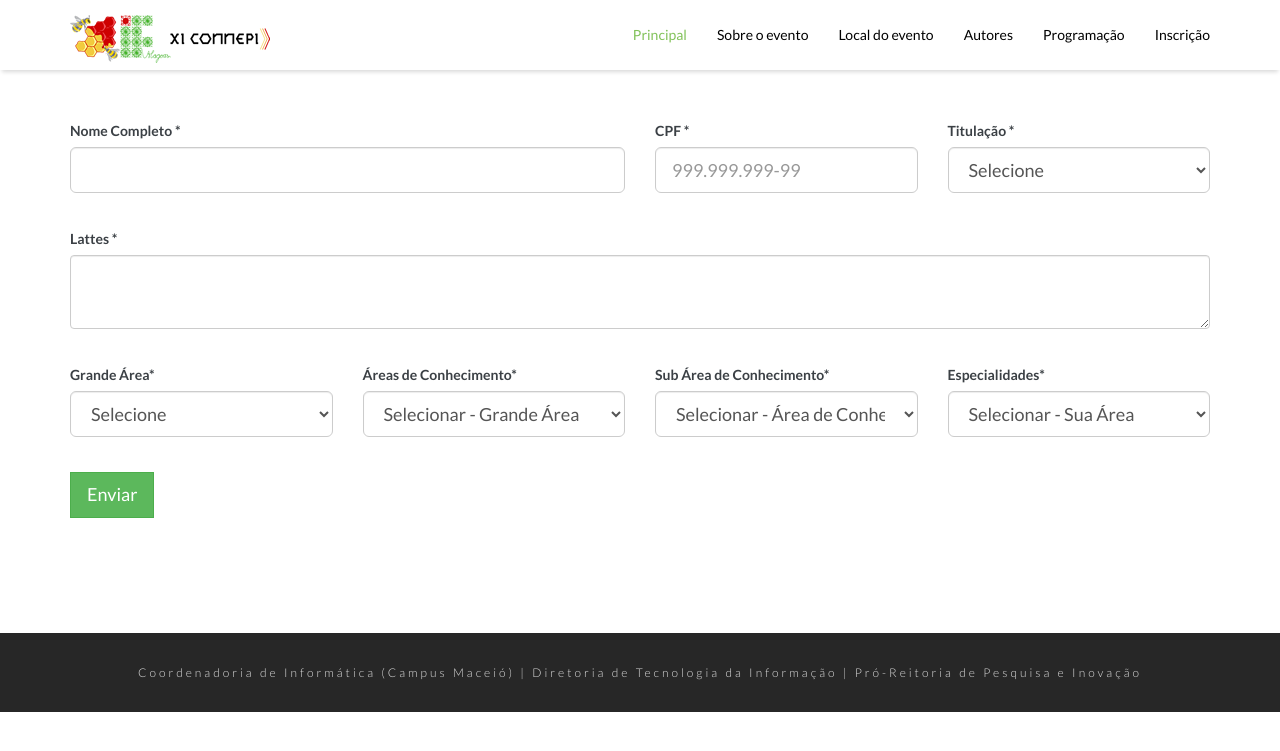
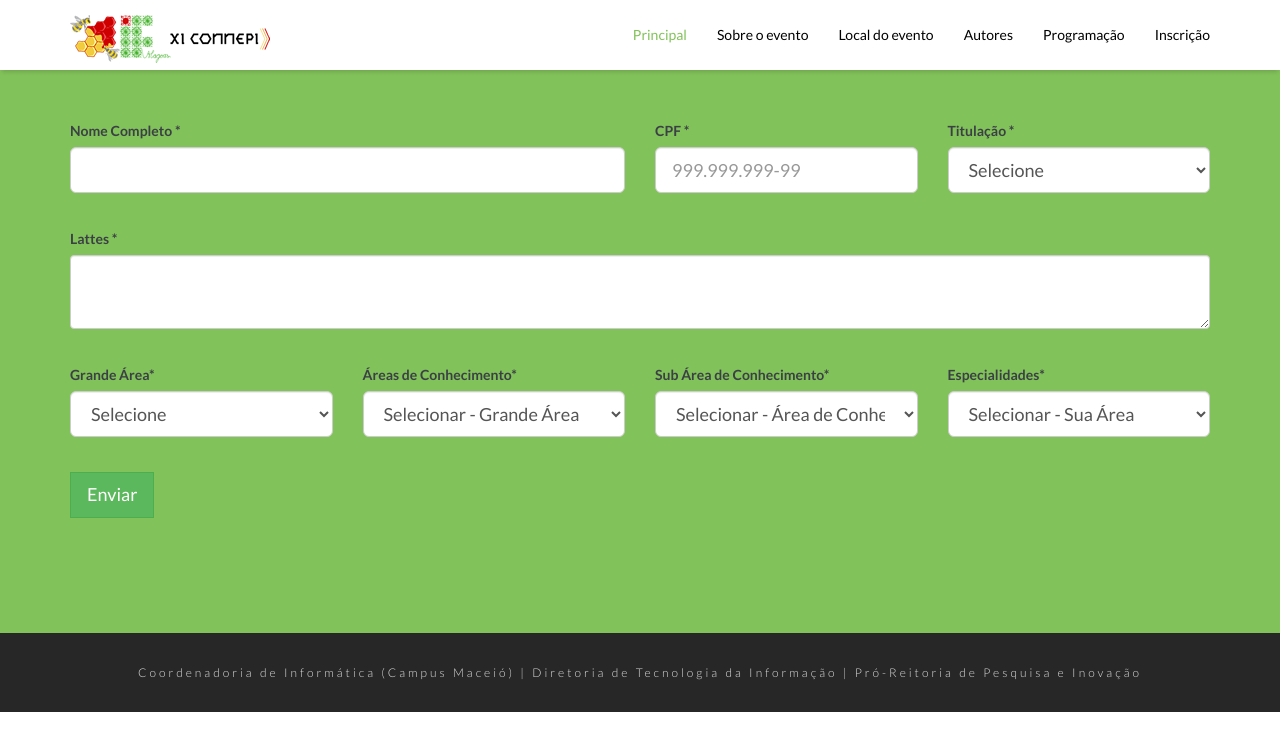
Before and after one commit to felipealencar/connepi-site, a PHP site: page /form.php in a window 1280 px wide. Shown: the top 751 px of the page. Run offline with PHP 8.4, Linux system fonts and the light colour scheme; tables that the repository leaves empty or names only in its code hold one stand-in row (values such as "Sample post"); some libraries are stand-ins or nearby versions.

Commit message:
Alterado background do formulário

```diff
--- a/css/main.css
+++ b/css/main.css
@@ -532,6 +532,13 @@ a:active {
     height: 60px;
 }
 /*--
+    Cadastro avaliadores
+--*/
+#cadastro-de-avaliadores {
+  background:#82c25a;
+}
+
+/*--
     authors start
 --*/
 
```
